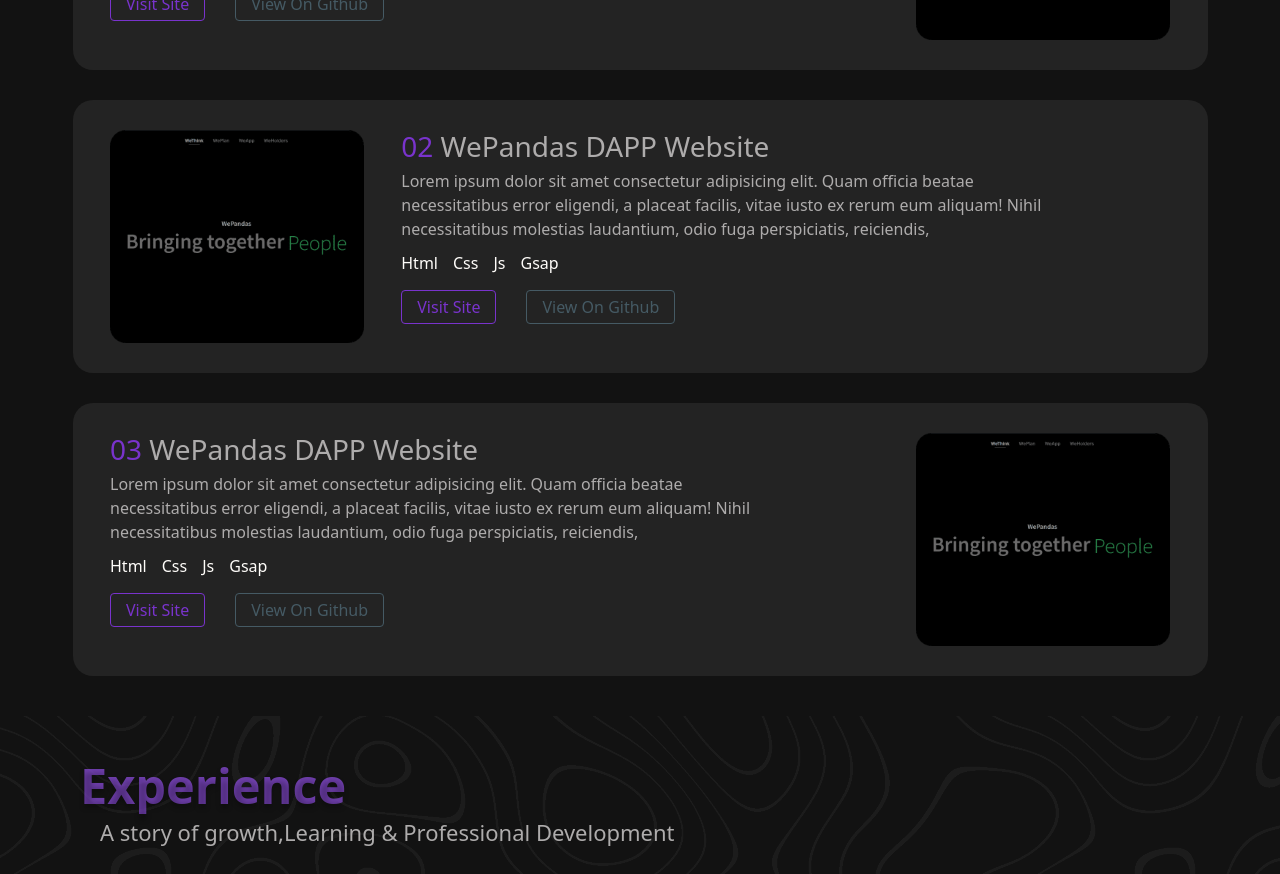
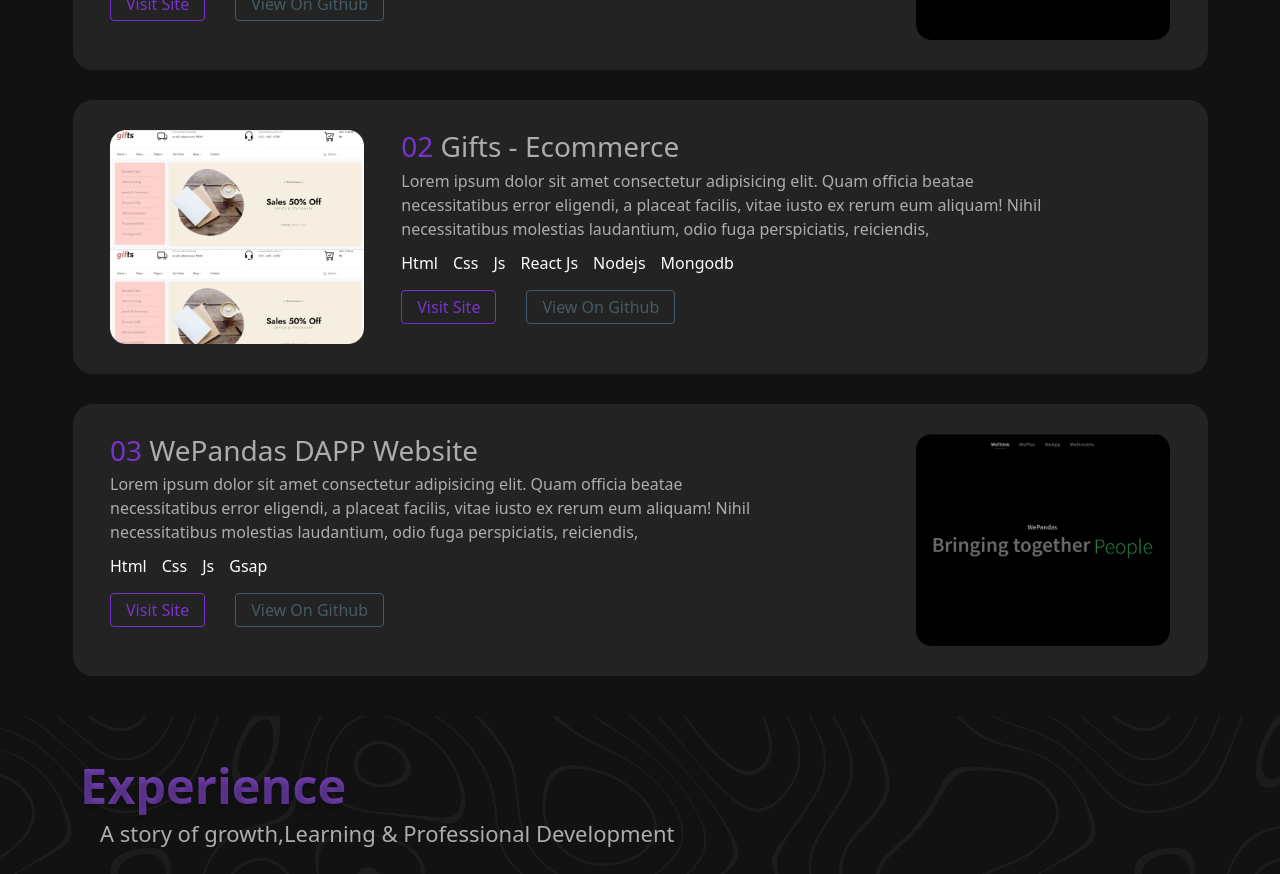
Before and after one commit to uttamstha123/personal_portfolio, a React (Create React App) app: page / in a window 1280 px wide. Shown: the part 1760-2634 px from the top of the page. Built offline with nearby package versions, Linux system fonts and the light colour scheme.

Commit message:
updated projects

```diff
--- a/src/section/Projects.js
+++ b/src/section/Projects.js
@@ -40,11 +40,11 @@
         </div>
         <div className="row mb-5 project d-flex flex-column gap-4 gap-md-0 flex-md-row py-sm-5 px-sm-5 py-4 px-3 rounded-5">
           <div className="projectImage col-md-3 col-12 text-center">
-            <img src="./project1.png" alt="project screenshot" />
+            <img src="./project2.png" alt="project screenshot" />
           </div>
           <div className="projectDesc col-md-9 col-12 ps-md-5">
             <h3 className="fs-lg">
-              <span>02 </span>WePandas DAPP Website
+              <span>02 </span>Gifts - Ecommerce
             </h3>
             <p className="fs-sm col-md-10">
               Lorem ipsum dolor sit amet consectetur adipisicing elit. Quam
@@ -56,7 +56,9 @@
               <p>Html</p>
               <p>Css</p>
               <p>Js</p>
-              <p>Gsap</p>
+              <p>React Js</p>
+              <p>Nodejs</p>
+              <p>Mongodb</p>
             </div>
             <div className="links mt-3">
               <a href="https://uttamstha123.github.io/gifts/" rel="noreferrer" target="_blank" className="fs-xs px-4 py-2 liveLink">
```
Also changed, not shown: public/project2.png (added).
